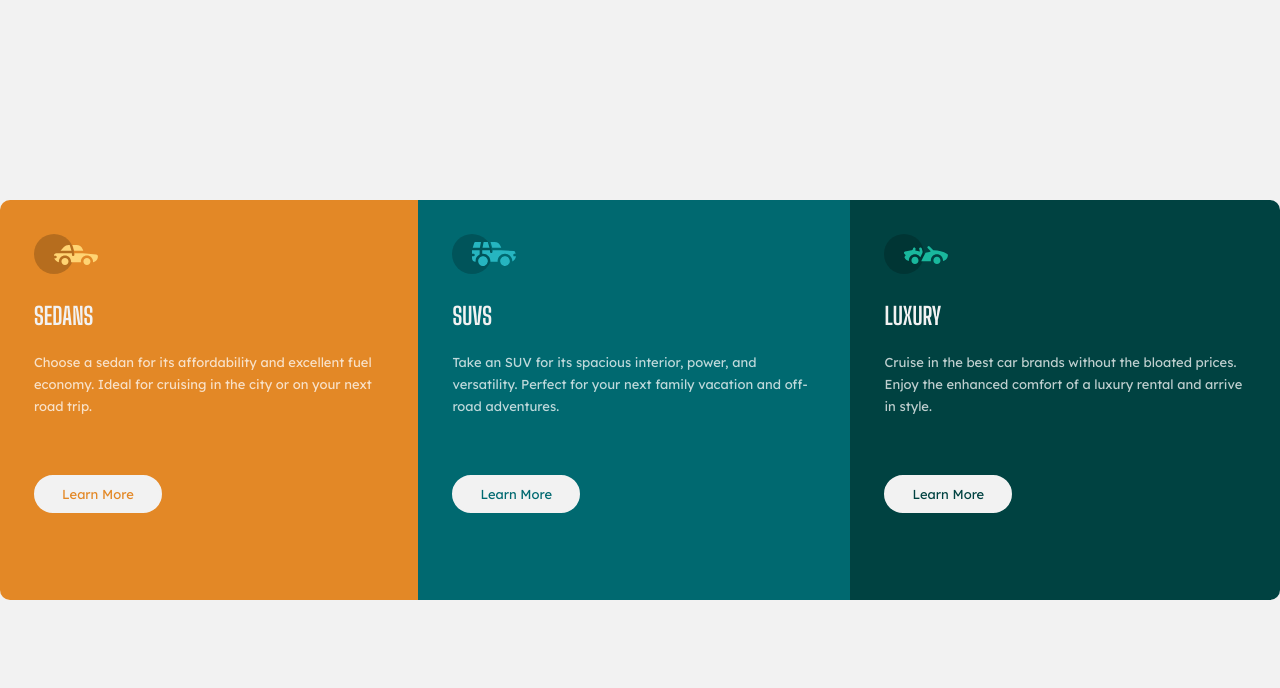
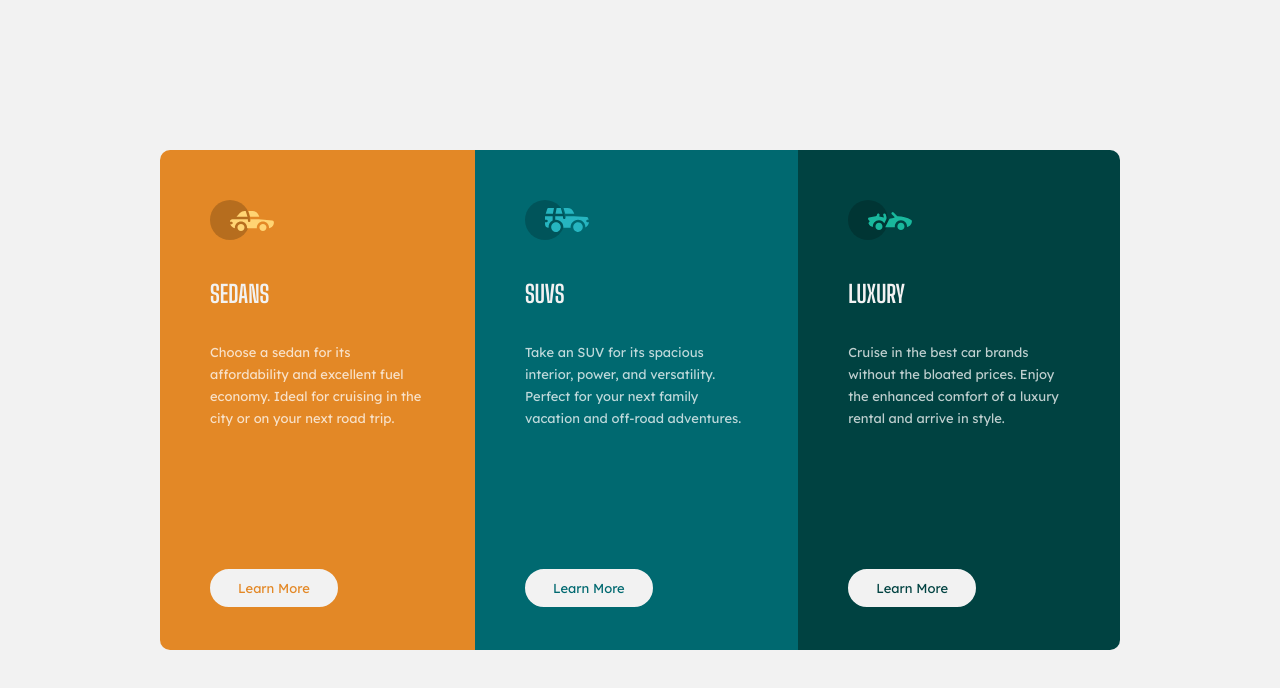
Before and after one commit to Meritdike/3-column-preview-card, a plain HTML site: page index.html in a window 1280 px wide. Drawn offline with Linux system fonts and the light colour scheme.

Commit message:
ch:modified

```diff
--- a/css/style.css
+++ b/css/style.css
@@ -21,7 +21,7 @@
     display: flex;
     justify-content: center;
     align-items: center;
-    max-width: 80rem;
+    max-width: 60rem;
 }
 
 .sedans {
@@ -72,12 +72,12 @@
 }
 
 .column {
-    height: 400px;
-    padding: 34px;
+    height: 500px;
+    padding: 50px;
 }
 
 .column h1 {
-    padding: 14px 0px;
+    padding: 26px 0px;
     color: hsl(0, 0%, 95%);
     font-weight: 700;
     font-family: 'Big Shoulders Display', sans-serif;
@@ -90,7 +90,7 @@
 
 .column a {
     display: inline-block;
-    margin-top: 58px;
+    margin-top: 140px;
     text-decoration: none;
     background-color: hsl(0, 0%, 95%);
     border: 2px solid hsl(0, 0%, 95%);
```
